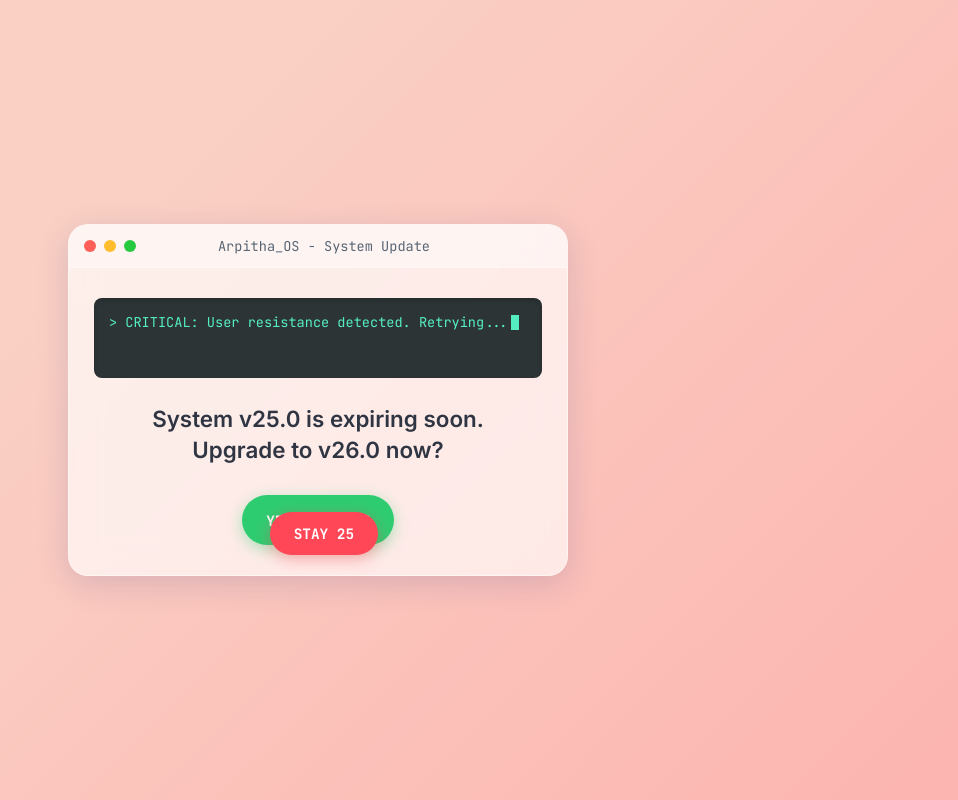
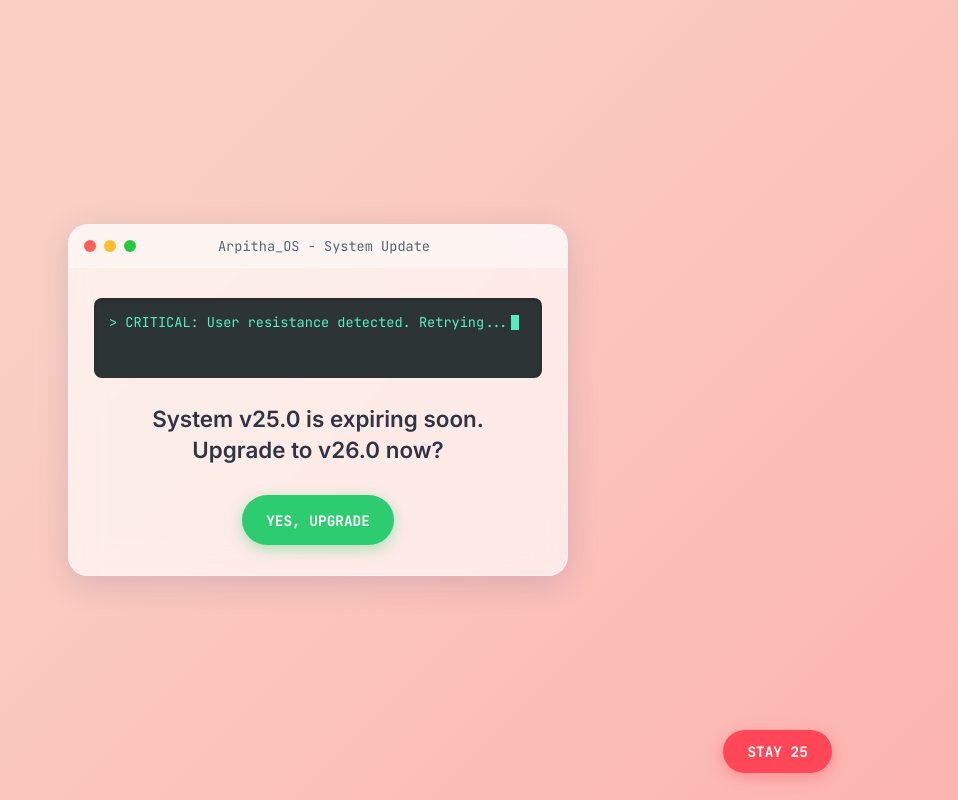
Before and after one commit to Master768/Birthdaywishes, a plain HTML site: page index.html in a window 1280 px wide. Both pictures are taken after a click on the button "STAY 25". Shown: the whole page, without its empty margins (322-1280 px from the left). Drawn offline with nearby package versions, Linux system fonts and the light colour scheme.

Commit message:
stay 25 button fix

```diff
--- a/index.html
+++ b/index.html
@@ -375,8 +375,8 @@
 
             <div class="btn-group">
                 <button class="os-btn btn-yes" onclick="startUpgrade()">YES, UPGRADE</button>
-                <button class="os-btn btn-no" id="btnNo" onmouseenter="runAway()" onclick="runAway()"
-                    ontouchstart="runAway()">STAY 25</button>
+                <button class="os-btn btn-no" id="btnNo" onmouseenter="runAway(event)" onclick="runAway(event)"
+                    ontouchstart="runAway(event)">STAY 25</button>
             </div>
         </div>
     </div>
@@ -427,31 +427,36 @@
         const btnNo = document.getElementById('btnNo');
         let isButtonMoved = false;
 
-        function runAway() {
+        function runAway(e) {
+            // Prevent default behavior to verify intent and stop propagation (especially on mobile)
+            if (e) e.preventDefault();
+
             // First time run: Move button to body to escape the transformed OS window container
             if (!isButtonMoved) {
                 document.body.appendChild(btnNo);
                 isButtonMoved = true;
             }
 
-            // Get viewport dimensions
-            const vw = Math.min(document.documentElement.clientWidth || window.innerWidth, window.screen.width);
-            const vh = Math.min(document.documentElement.clientHeight || window.innerHeight, window.screen.height);
+            // Get viewport dimensions (use innerHeight/Width for mobile accuracy)
+            const vw = window.innerWidth;
+            const vh = window.innerHeight;
 
             // Button dimensions
             const btnW = btnNo.offsetWidth || 150;
             const btnH = btnNo.offsetHeight || 50;
 
-            // Calculate safe area
-            const safeX = vw - btnW - 40;
-            const safeY = vh - btnH - 40;
+            // Calculate safe area with padding
+            const padding = 20;
+            const safeX = vw - btnW - padding;
+            const safeY = vh - btnH - padding;
 
             // Random position
             let newX = Math.random() * safeX;
             let newY = Math.random() * safeY;
 
-            if (newX < 20) newX = 20;
-            if (newY < 20) newY = 20;
+            // Clamp values to ensure it stays on screen
+            newX = Math.max(padding, Math.min(newX, safeX));
+            newY = Math.max(padding, Math.min(newY, safeY));
 
             // Apply fixed positioning
             btnNo.style.position = 'fixed';
```
